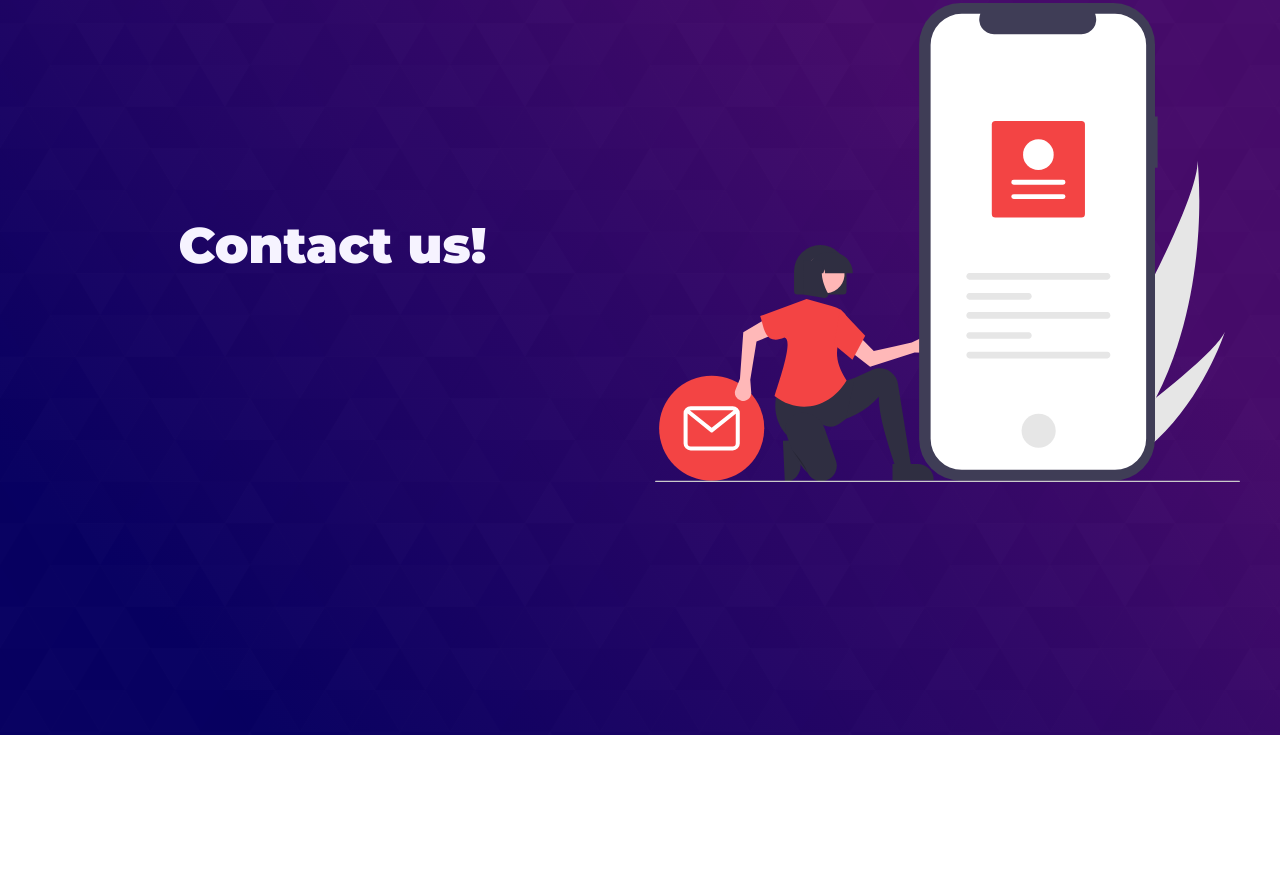
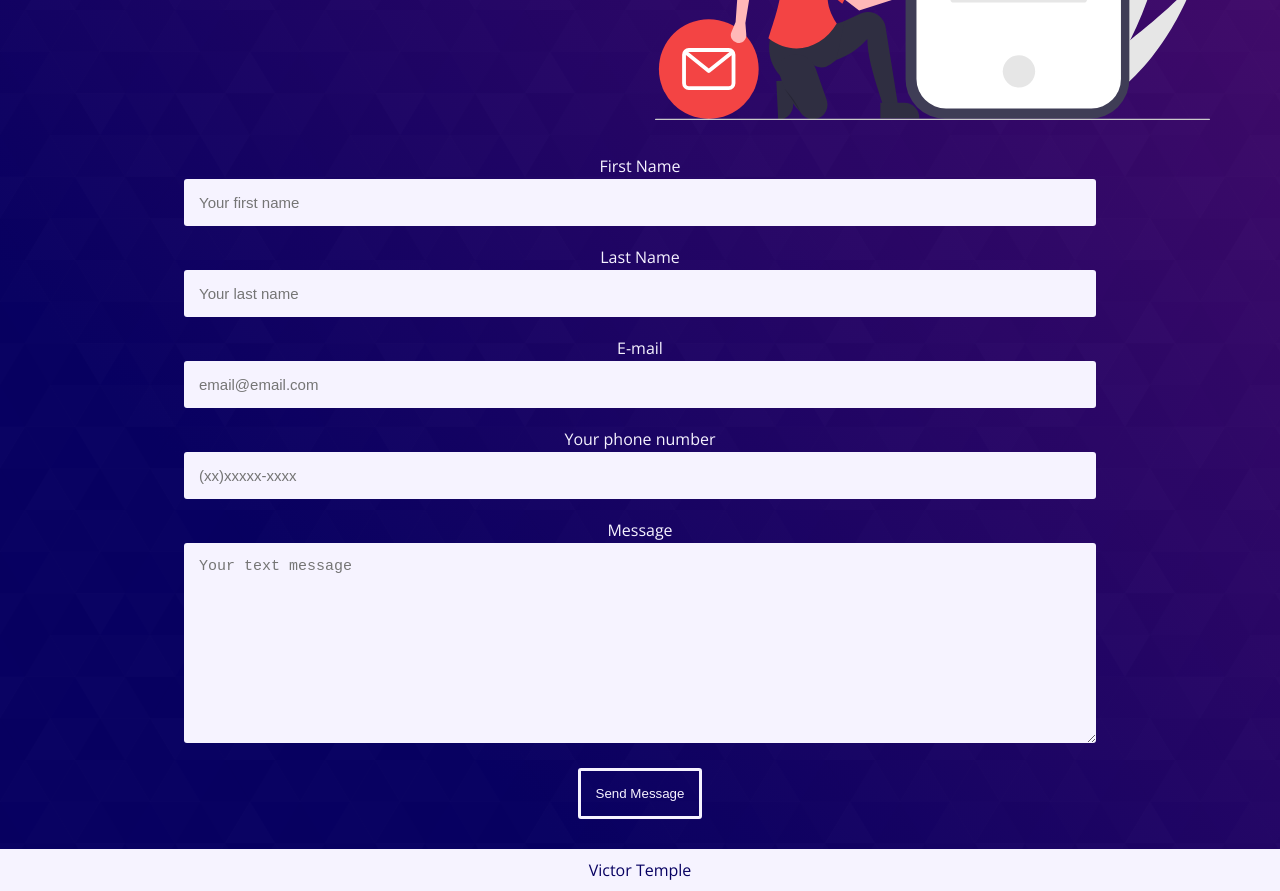
Before and after one commit to vctemple/landing-page-ex, a plain HTML site: page index.html in a window 1280 px wide. Shown: the part 3719-4610 px from the top of the page. Before the commit the page ends 4454 px from the top, so only its background shows below. Drawn offline with nearby package versions, Linux system fonts and the light colour scheme; a web font is replaced by a local one.

Commit message:
all content ready

```diff
--- a/assets/css/styles.css
+++ b/assets/css/styles.css
@@ -10,6 +10,7 @@
 *{
     margin: 0;
     padding: 0;
+    box-sizing: border-box;
 }
 
 html{
@@ -270,3 +271,54 @@ tfoot td, table th{
     max-width: 100%;
     height: auto;
 }
+
+.forms{
+    border: none;
+    gap: var(--gap);
+    padding: 0;
+    grid-column: span 2;
+}
+
+fieldset{
+    border: none;
+}
+
+.form-group label{
+    display: block;
+    margin-bottom: 0.2rem;
+}
+
+.form-group input,
+.form-group textarea{
+    border: none;
+    background: var(--white-pt);
+    padding: 1.5rem 1.5rem;
+    width: 100%;
+    font-size: 1.5rem;
+    margin-bottom: 2rem;
+    max-width: 80%;
+    margin-left: auto;
+    margin-right: auto;
+    border-radius: 0.3rem;
+}
+
+
+.form-group button{
+    border: 0.3rem solid var(--white-pt);
+    background: none;
+    color: var(--white-pt);
+    padding: 1.5rem 1.5rem;
+    cursor: pointer;
+    transition: all 200ms ease-in-out;
+    border-radius: 0.3rem;
+}
+
+.form-group button:hover{
+    background: var(--white-pt);
+    color: var(--blue-pt);
+}
+
+.footer{
+    padding: 1rem;
+    text-align: center;
+}
--- a/index.html
+++ b/index.html
@@ -164,10 +164,43 @@
             <div class="contact-img">
                 <img src="assets/img/img-contact.svg"">
             </div>
+            <div class="forms">
+                <fieldset>
+                    <div class="form-group">
+                        <label for="first-name">First Name</label>
+                        <input type="text" name="first-name"
+                         id="first-name" placeholder="Your first name">
+                    </div>
+                    <div class="form-group">
+                        <label for="last-name">Last Name</label>
+                        <input type="text" name="last-name"
+                         id="last-name" placeholder="Your last name">
+                    </div>
+                    <div class="form-group">
+                        <label for="email">E-mail</label>
+                        <input type="email" name="email"
+                         id="email" placeholder="email@email.com">
+                    </div>
+                    <div class="form-group">
+                        <label for="phone">Your phone number</label>
+                        <input type="text" name="phone"
+                         id="phone" placeholder="(xx)xxxxx-xxxx">
+                    </div>
+                    <div class="form-group text-area">
+                        <label for="message">Message</label>
+                        <textarea name="message" id="message" cols="30"
+                         rows="10" placeholder="Your text message"></textarea>
+                    </div>
+                    <div class="form-group">
+                        <button type="submit">Send Message</button>
+                    </div>
+                </fieldset>
+            </div>
         </div>
-        <div class="content forms">
 
-        </div>
+    </div>
+    <div id="footer" class="bgwhite footer">
+        <p>Victor Temple</p>
     </div>
 </body>
 </html>
```
